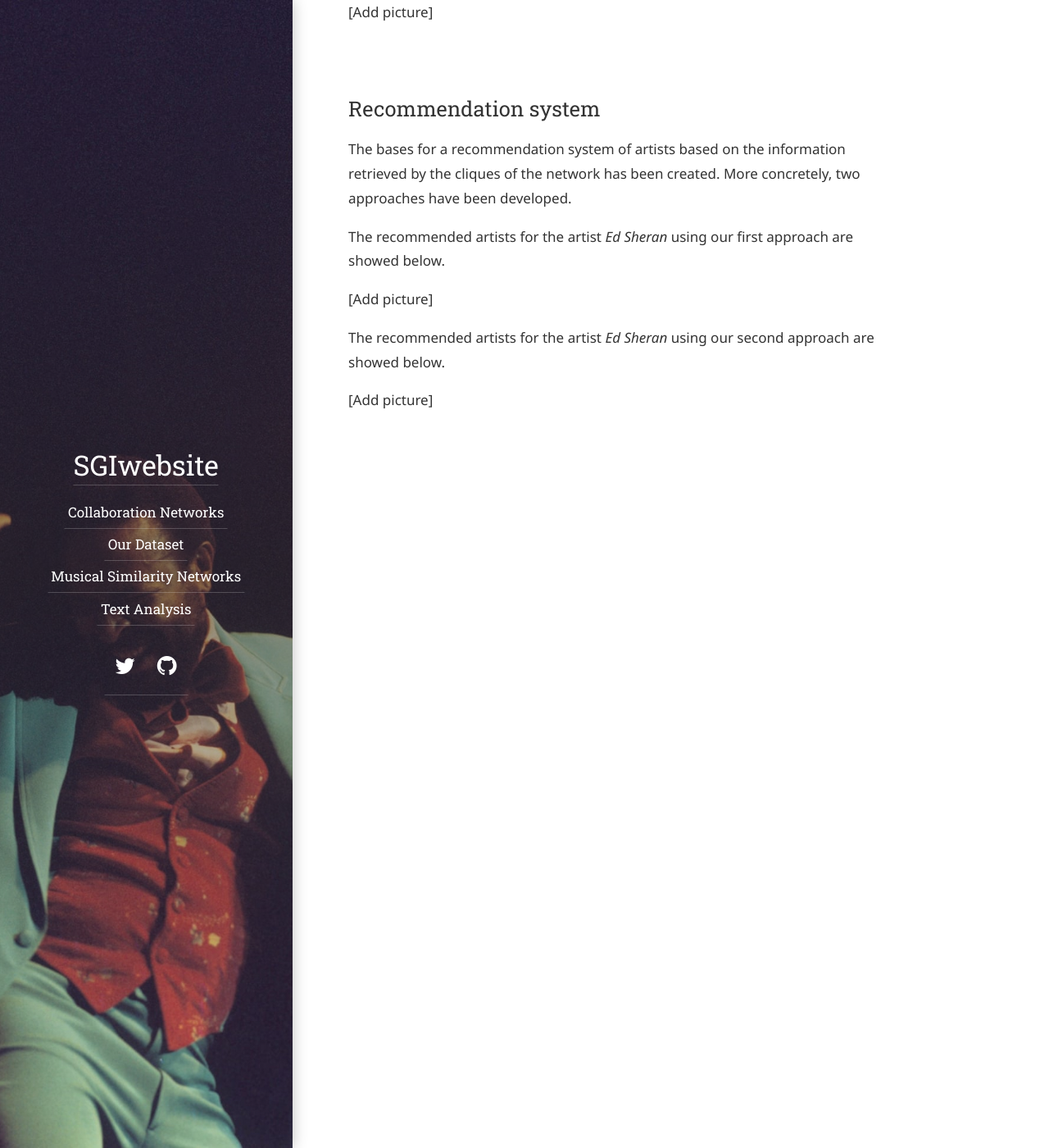
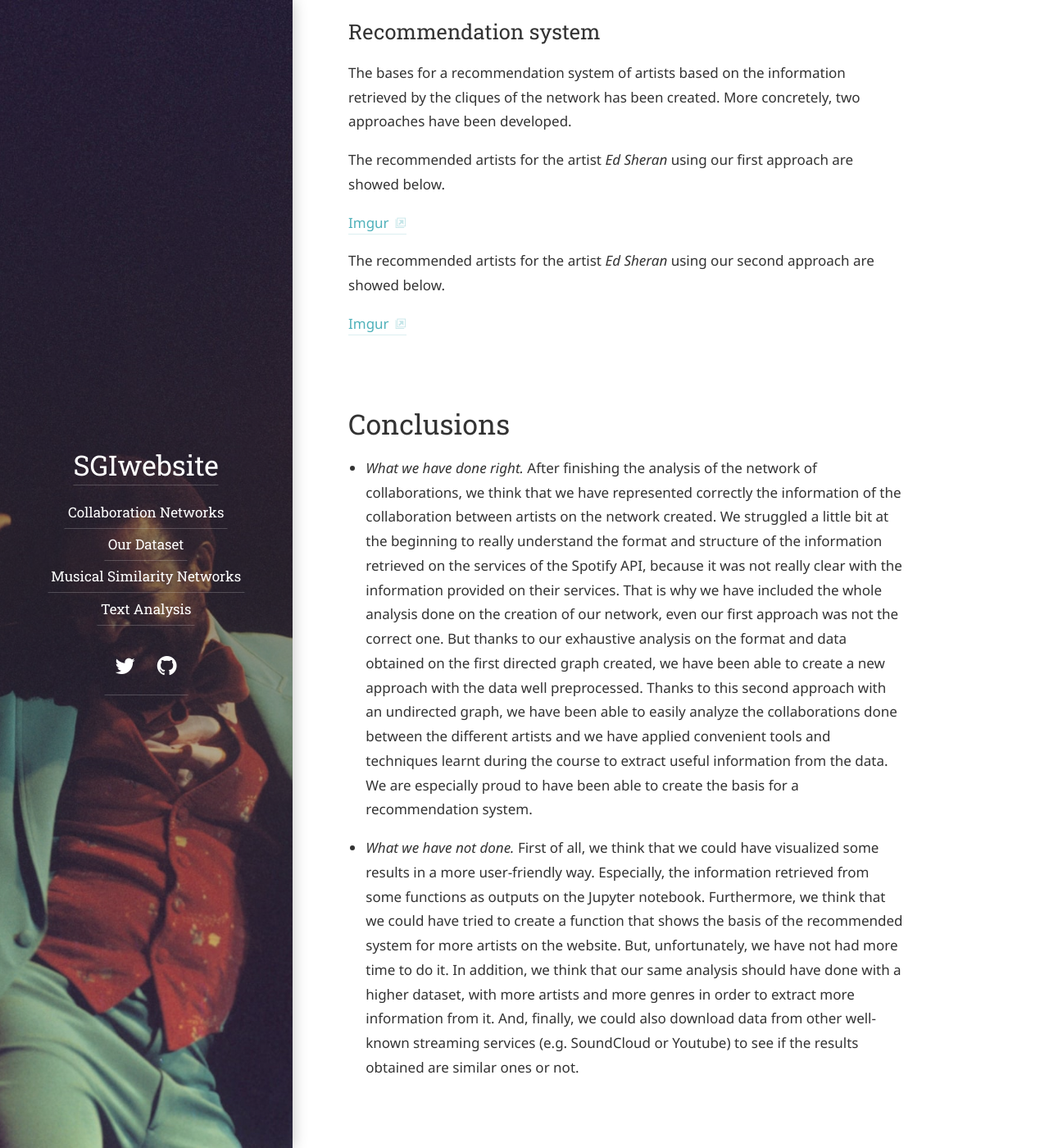
Before and after one commit to panosfilianos/SGIwebsite, a Jekyll site: the page built from collab_networks.md, in a window 1280 px wide and 1400 px high, scrolled down 10791 px. Shown: the whole window at 82% size. Built offline with Jekyll 4.4.1, drawn with Linux system fonts in a browser that asks for light colours; some web fonts are replaced; some of the changed text lies outside the part shown.

Commit message:
colab changes

```diff
--- a/collab_networks.md
+++ b/collab_networks.md
@@ -11,7 +11,7 @@ The data that we have used during this section has been the list of 100 artists
 
 Thanks to the information retrieved from the artists' songs colaborations, the following network has been created.
 
-[Add picture]
+[Imgur](https://i.imgur.com/1PJirji.png){:class="img-responsive"}
 
 ### Main characteristics of the structure of the network
 
@@ -69,7 +69,7 @@ We can also see with the results retrieved for rock and blues artists are the on
 *Analysis of the isolated nodes*
 
 
-[Add graph]
+[Imgur](https://i.imgur.com/JuN05MG.png){:class="img-responsive"}
 
 With the information retrieved, we can say that the genre with more artists without collaborations is *rock*. In fact, more than fifty artists of the rock genre have no collaborations, which means that 50% of the artists of genre rock do not collaborate with other artists. This measure is quite significant to determine that rock artists tend to just perform their own music.
 
@@ -80,7 +80,7 @@ Rock genre is followed by blues and indie, which have around 40 isolated artists
 
 We want to also analyze the number of times that each artist has collaborated with other artists. To do it, a second visualization of the graph is displayed below. On it, each node is also colored by genre and the size assigned to the node is the weighted degree of each one.
 
-[Add picture]
+[Imgur](https://i.imgur.com/foM6aqf.png){:class="img-responsive"}
 
 ### Main characteristics of the structure of the network
 
@@ -150,9 +150,7 @@ To obtain deeper information of the artists, a further analysis on the centralit
 
 ### Betweenness centrality
 
-[Add graph]
-
-[Add table]
+[Imgur](https://i.imgur.com/tmDURUR.png){:class="img-responsive"}
 
 **Main outcome abstracted:**
 
@@ -165,9 +163,7 @@ To obtain deeper information of the artists, a further analysis on the centralit
 
 ### Eigenvector centrality
 
-[Add graph]
-
-[Add table]
+[Imgur](https://i.imgur.com/R0JDq2x.png){:class="img-responsive"}
 
 **Main outcome abstracted:**
 
@@ -182,7 +178,7 @@ To obtain deeper information of the artists, a further analysis on the centralit
 The distribution of collaborations between the artists of our network is calculated to
 check which is the genre that tends to have more artists that collaborated with other ones. A table with the total number of collaborations per genre is also shown.
 
-[Add plot]
+[Imgur](https://i.imgur.com/VQCsJDF.png){:class="img-responsive"}
 
 |         | Number of collaborations |
 |---------|--------------------------|
@@ -201,9 +197,9 @@ With the plot and information displayed, we can confirm that *hip-hop* and *pop*
 
 At this point, we would like to see if artists of one same genre, tend to collaborate with artists of the same genre or to different ones. To do it, we have found the different communities in our network and we will see if exists a correlation with the genres assigned to each node. A graph visualization with the nodes showed by community and a confusion matrix are showed below.
 
-[Add graph]
+[Imgur](https://i.imgur.com/dXoVLf1.png){:class="img-responsive"}
 
-[Confusion matrix
+[Imgur](https://i.imgur.com/Fk7toAU.png){:class="img-responsive"}
 
 **Main information abstracted from the communities created:**
 
@@ -240,7 +236,7 @@ Before doing that we have retrieved some useful information regarding the clique
 
 An example of clique calculated is shown below.
 
-[Add picture]
+[Imgur](https://i.imgur.com/8dkOUz2.png){:class="img-responsive"}
 
 ## Recommendation system
 
@@ -248,10 +244,15 @@ The bases for a recommendation system of artists based on the information retrie
 
 The recommended artists for the artist *Ed Sheran* using our first approach are showed below.
 
-[Add picture]
+[Imgur](https://i.imgur.com/AFv0OxC.png){:class="img-responsive"}
 
 
 The recommended artists for the artist *Ed Sheran* using our second approach are showed below.
 
+[Imgur](https://i.imgur.com/2EmYicd.png){:class="img-responsive"}
 
-[Add picture]
+# Conclusions
+
+* *What we have done right.* After finishing the analysis of the network of collaborations, we think that we have represented correctly the information of the collaboration between artists on the network created. We struggled a little bit at the beginning to really understand the format and structure of the information retrieved on the services of the Spotify API, because it was not really clear with the information provided on their services. That is why we have included the whole analysis done on the creation of our network, even our first approach was not the correct one. But thanks to our exhaustive analysis on the format and data obtained on the first directed graph created, we have been able to create a new approach with the data well preprocessed. Thanks to this second approach with an undirected graph, we have been able to easily analyze the collaborations done between the different artists and we have applied convenient tools and techniques learnt during the course to extract useful information from the data. We are especially proud to have been able to create the basis for a recommendation system.
+
+* *What we have not done.* First of all, we think that we could have visualized some results in a more user-friendly way. Especially, the information retrieved from some functions as outputs on the Jupyter notebook. Furthermore, we think that we could have tried to create a function that shows the basis of the recommended system for more artists on the website. But, unfortunately, we have not had more time to do it. In addition, we think that our same analysis should have done with a higher dataset, with more artists and more genres in order to extract more information from it. And, finally, we could also download data from other well-known streaming services (e.g. SoundCloud or Youtube) to see if the results obtained are similar ones or not.
```
